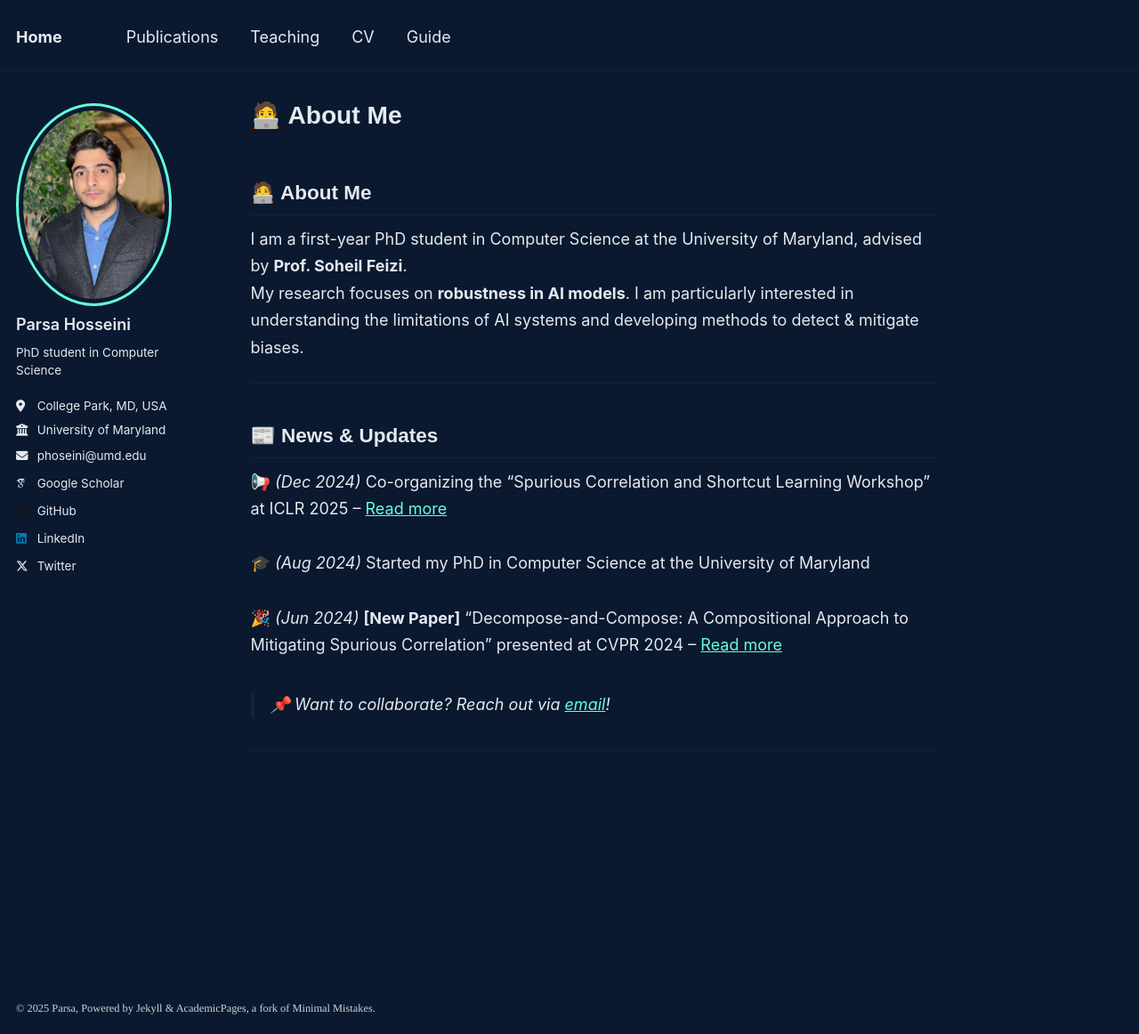
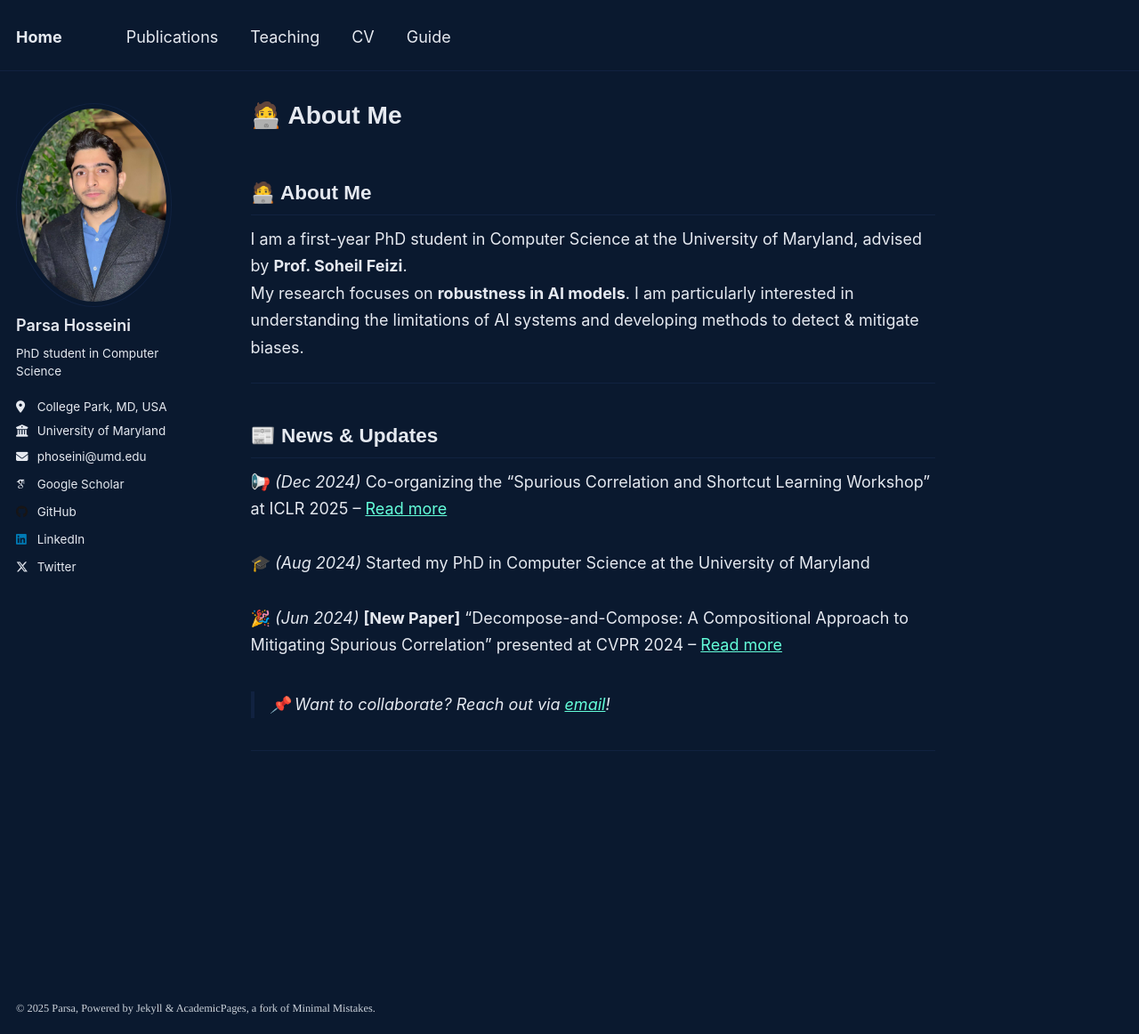
Before and after one commit to sudoparsa/sudoparsa.github.io, a Jekyll site: the page built from _pages/about.md, in a window 1280 px wide and 1162 px high. Shown: the whole window at 89% size. Built offline with Jekyll 4.4.1, drawn with Linux system fonts in a browser that asks for light colours; some web fonts are replaced; our own code applies the rules of GitHub Pages for plain Markdown files.

Commit message:
Update _sidebar.scss

```diff
--- a/_sass/layout/_sidebar.scss
+++ b/_sass/layout/_sidebar.scss
@@ -96,12 +96,10 @@
   img {
     max-width: 175px;
     border-radius: 50%;
-   border: 3px solid #64ffda; /* Adds a cool neon border */
 
     @include breakpoint($large) {
       padding: 5px;
-      //border: 1px solid var(--global-border-color);
-      border: 3px solid #64ffda; /* Adds a cool neon border */
+      border: 1px solid var(--global-border-color);
     }
   }
 }
```
